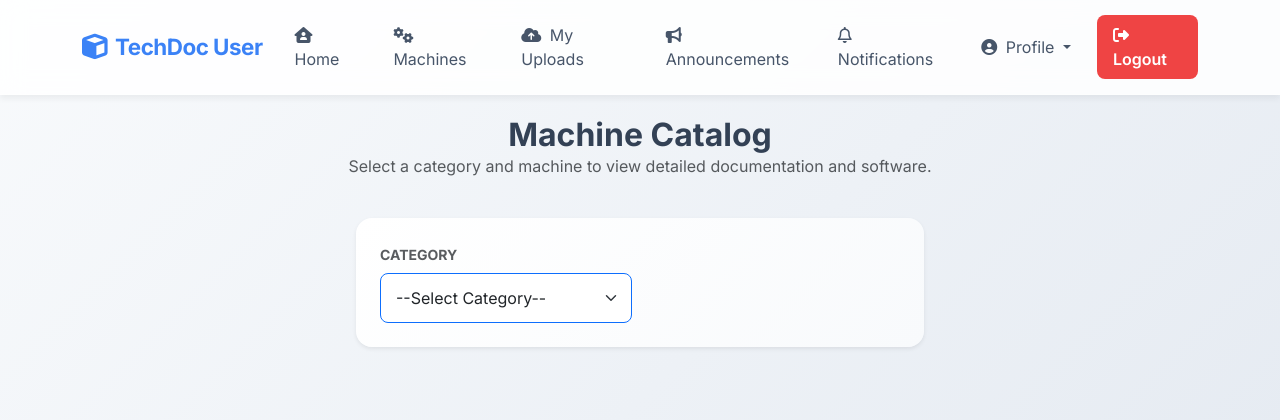
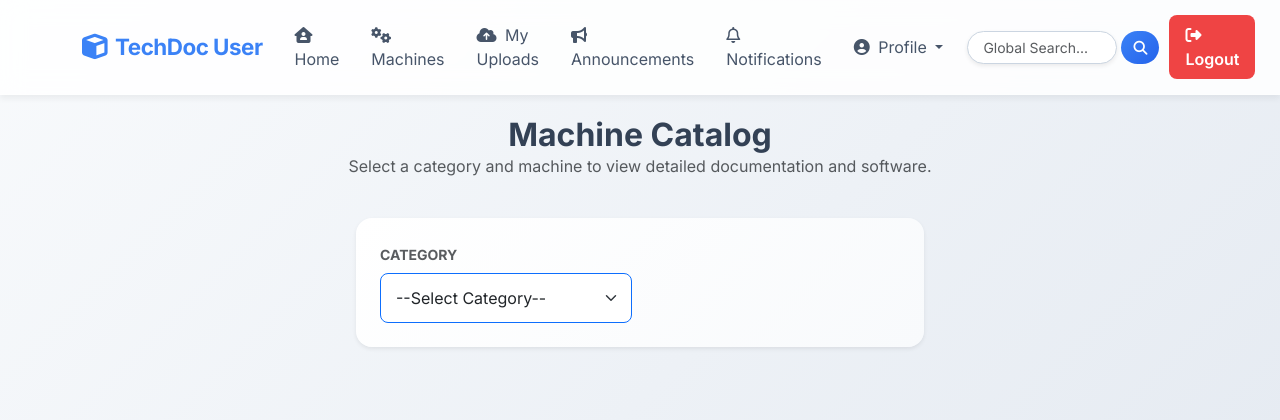
Before and after one commit to TonyVargheseJohn/techdoc_hub, a Django app: page /user/Viewmachine/ in a window 1280 px wide. Shown: the top 420 px of the page. Run offline with Django 5.2, Linux system fonts and the light colour scheme; data comes from the database, SQL or seed files in the repository; both versions use the stored data as it was after the commit.

Commit message:
global search

```diff
--- a/user/Templates/user/Header.html
+++ b/user/Templates/user/Header.html
@@ -240,6 +240,17 @@
                         </ul>
                     </li>
 
+                    <li class="nav-item ms-2 align-self-center d-none d-lg-block">
+                        <form class="d-flex" method="GET" action="{% url 'webuser:search_uploads' %}">
+                            <input class="form-control form-control-sm me-1 shadow-sm" type="search" name="search_query"
+                                placeholder="Global Search..."
+                                style="border-radius: 20px; padding: 5px 15px; width: 150px; border: 1px solid #cbd5e1;">
+                            <button class="btn btn-sm btn-primary-custom" type="submit"
+                                style="padding: 5px 12px; border-radius: 20px; box-shadow: none;"><i
+                                    class="fa-solid fa-search"></i></button>
+                        </form>
+                    </li>
+
                     <li class="nav-item">
                         <a class="nav-link nav-logout" href="{% url 'guest:login' %}"><i
                                 class="fa-solid fa-right-from-bracket"></i> Logout</a>
--- a/user/urls.py
+++ b/user/urls.py
@@ -12,8 +12,5 @@ urlpatterns = [
     path("myuploads/", views.my_uploads, name="my_uploads"),
     path("delete-upload/<int:id>/", views.delete_upload, name="delete_upload"),
     path("notifications/", views.my_notifications, name="notifications"),
-
-
-
-
+    path("search-uploads/", views.search_uploads, name="search_uploads"),
 ]
--- a/user/views.py
+++ b/user/views.py
@@ -173,3 +173,35 @@ def my_notifications(request):
     notes = Notification.objects.filter(user_id=uid).order_by("-created_at")
 
     return render(request,"user/Notifications.html",{"notes":notes})
+
+def search_uploads(request):
+    user_id = request.session.get("uid")
+    if not user_id:
+        return redirect("guest:login")
+
+    # Exclude files uploaded by the current user
+    uploads = UserMachineFile.objects.exclude(user_id=user_id).select_related("machine", "user")
+
+    search_date = request.GET.get("search_date")
+    search_pdf = request.GET.get("search_pdf")
+    search_machine = request.GET.get("search_machine")
+    search_query = request.GET.get("search_query")  # From navbar quick search
+
+    if search_query:
+        # Simple global search from navbar
+        uploads = uploads.filter(file__icontains=search_query) | uploads.filter(machine__machine_name__icontains=search_query)
+
+    if search_date:
+        uploads = uploads.filter(upload_date__date=search_date)
+    if search_pdf:
+        uploads = uploads.filter(file__icontains=search_pdf)
+    if search_machine:
+        uploads = uploads.filter(machine__machine_name__icontains=search_machine)
+
+    return render(request, "user/SearchUploads.html", {
+        "uploads": uploads,
+        "search_date": search_date,
+        "search_pdf": search_pdf,
+        "search_machine": search_machine,
+        "search_query": search_query
+    })
```
Also changed, not shown: user/Templates/user/SearchUploads.html (added, +101 -0 lines), db.sqlite3.
